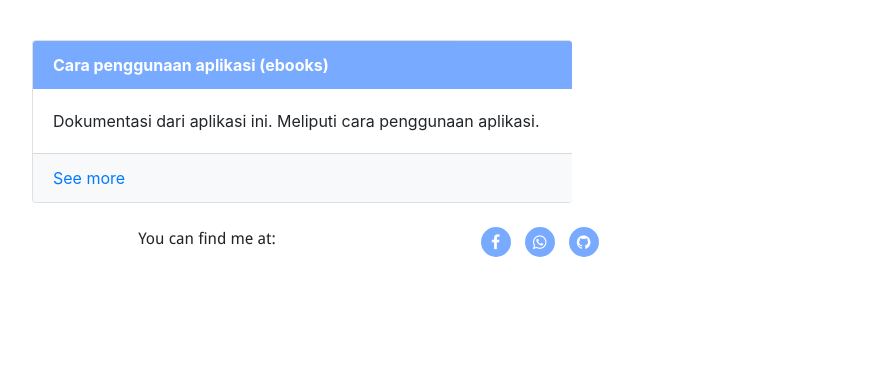
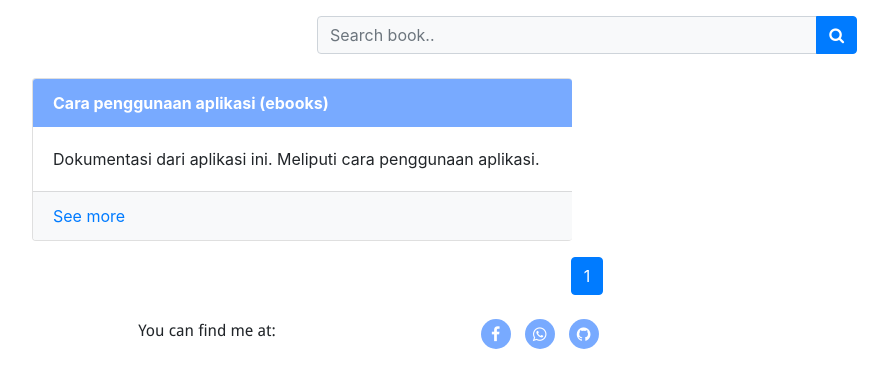
Before and after one commit to hadziq96/ebooks, a CodeIgniter app: page /ebooks/ in a window 1280 px wide. Shown: the part 56-444 px from the top of the page, without its empty margins (53-941 px from the left). Run offline with CodeIgniter, Linux system fonts and the light colour scheme; data comes from the database, SQL or seed files in the repository.

Commit message:
add pagination

```diff
--- a/application/config/routes.php
+++ b/application/config/routes.php
@@ -50,7 +50,7 @@ defined('BASEPATH') OR exit('No direct script access allowed');
 |		my-controller/my-method	-> my_controller/my_method
 */
 $route['default_controller'] = 'guest';
-$route['404_override'] = '';
+$route['404_override'] = 'page/not_found';
 $route['translate_uri_dashes'] = FALSE;
 // admin page
 // for book
@@ -65,5 +65,18 @@ $route['admin/part/edit/(:any)']='admin/part/edit/$1';
 $route['admin/part/confirm/(:any)']='admin/part/confirm/$1';
 $route['admin/part/delete/(:any)']='admin/part/delete/$1';
 // guest page
+// pagination 12 november
+$route['book']='guest';
+$route['book/page']='guest/index';
+$route['book/page/(:num)']='guest/index/$1';
+
+// search book 14 november
+$route['book/search']='guest/search';
+$route['book/search/([A-Za-z]+)']='guest/search/$1';
+$route['book/search/([A-Za-z]+)/(:num)']='guest/search/$1/$2';
+
+// not found
+$route['book/not_found']='page/not_found';
+
 $route['book/(:any)']='guest/book/$1';
 $route['part/(:any)']='guest/part/$1';
--- a/application/controllers/Guest.php
+++ b/application/controllers/Guest.php
@@ -7,9 +7,18 @@ class  Guest extends CI_Controller {
 		$this->load->model('book_model');
 		$this->load->model('part_model');
 	}
-	public function index(){
-		$data['book']=$this->book_model->get_book();
+	// load all book with pagination
+	public function index($page=1){
+		$data['page']=$page;
+		// create string ebooks from base_url for change url ajax pagination
+		$explode_base_url=explode('/',base_url());
+		$data['base_url']=$explode_base_url[3];
+		// $data['book']=$this->book_model->get_book();
 		$this->load->g_template("index",$data);
+	}
+	// load searched book
+	public function search($like=null,$page=1){
+		var_dump([$like,$page]);
 	}
 	public function book($id){
 		$data['book']=$this->book_model->get_book_by_id($id);
--- /dev/null
+++ b/application/controllers/Page.php
@@ -0,0 +1,40 @@
+<?php
+defined('BASEPATH') OR exit('No direct script access allowed');
+
+class  Page extends CI_Controller {
+	public function __construct(){
+		parent::__construct();
+		$this->load->model("book_model");
+	}
+	// pagination book guest
+	public function pagination(){
+		$post=$this->input->post();
+		// pagination
+		$number_page=$post['page'];
+		// i for index
+		$limit=5; // 5 book/page
+		$i=$number_page*$limit-$limit;
+		// if number_page is not available, redirect to not found page
+		$total_book=count($this->book_model->get_book());
+		$total_page=ceil($total_book/$limit);
+		if($number_page>$total_page){
+			redirect("book/not_found");
+		}
+		// pagination
+		$data=[
+				"page_number"=>$number_page,
+				"total_page"=>$total_page
+			];
+		$data["book"]=$this->book_model->pagination($limit,$i);
+		$this->load->view("guest/book_list",$data);
+	}
+
+	// search book guest
+	public function search(){
+		echo"halooo"; die();
+		$this->load->view("guest/search",$data);
+	}
+	public function not_found(){
+		echo "not found";
+	}
+}
--- a/application/models/Book_model.php
+++ b/application/models/Book_model.php
@@ -61,4 +61,28 @@ class Book_model extends CI_Model{
 		$this->db->delete('book',['id'=>$id]);
 		$this->db->delete('part',['id_book'=>$id]);
 	}
+
+	// advance function
+	// pagination
+	public function pagination($limit,$i){
+		$this->db->order_by('id');
+		$this->db->limit($limit,$i);
+		$query=$this->db->get("book");
+		return $query->result_array();
+	}
+
+	// searh function
+	// get book searched
+	public function get_book_searched($search){
+		$this->db->like('title',$search);
+		$query=$this->db->get('book');
+		return $query->result_array();
+	}
+	public function search($limit,$i, $search){
+		$this->db->order_by('id');
+		$this->db->like('title',$search);
+		$this->db->limit($limit,$i);
+		$query=$this->db->get("book");
+		return $query->result_array();
+	}
 }
--- /dev/null
+++ b/application/views/guest/book_list.php
@@ -0,0 +1,53 @@
+<div class="container">
+	<div class="row">
+	<?php foreach($book as $a_book){?>
+	<div class="col-md-6">
+	<div class="card mt-4 border-right-0">
+		<div class="card-header bg-custom text-white border-bottom-0">
+			<b><?=$a_book['title'];?></b>
+		</div>
+		<div class="card-body">
+			<?=$a_book['description'];?>
+		</div>
+		<div class="card-footer bg-light">
+			<a href="<?=base_url('book/'.$a_book['id']);?>">See more</a>
+		</div>
+	</div>
+	</div>
+	<?}?>
+	</div>
+</div>
+
+<!-- pagination link -->
+<ul class="mt-3 pagination justify-content-center">
+		<?php if($page_number!=1){?>
+		<li class="page-item"><button class="page-link ajax_pagination" id="<?=$page_number-1;?>">prev</button></li>
+		<?}?>
+		<?php
+			if($total_page>=5){
+				if($page_number<=2){
+					$xy=1;
+					$xyz=$page_number+3;
+				}elseif($page_number>=$total_page-1){
+					$xy=$page_number-3;
+					$xyz=$total_page;
+				}else{
+					$xy=$page_number-2;
+					$xyz=$total_page;
+				}
+			}else{
+				$xy=1;
+				$xyz=$total_page;
+			}
+			 for($y=$xy; $y<=$xyz; $y++){
+				if($y==$page_number){?>
+					<li class="page-item active"><button style="color:blue;" class="text-white page-link ajax_pagination" id="<?=$y;?>"><?= $y;?></button></li>
+				<?}else{?>
+					<li class="page-item"><button class="page-link ajax_pagination" id="<?=$y;?>"><?= $y;?></button></li>
+				<?}
+			}?>
+
+		<?php if($page_number!=$total_page && $total_page!=0){?>
+		<li class="page-item"><button class="page-link ajax_pagination" id="<?=$page_number+1;?>">next</button></li>
+		<?}?>
+	</ul>
--- a/application/views/guest/footer.php
+++ b/application/views/guest/footer.php
@@ -16,7 +16,7 @@
 <!-- end of footer -->
 
 <!--load script-->
-<script src="<?=base_url('asset/js/jquery.js');?>"></script>
+<!--<script src="<?=base_url('asset/js/jquery.js');?>"></script>-->
 <script src="<?=base_url('asset/js/bootstrap.js');?>"></script>
 </body>
 </html>
--- a/application/views/guest/index.php
+++ b/application/views/guest/index.php
@@ -1,20 +1,42 @@
 <!-- start content -->
 <div class="container">
-	<div class="row">
-	<?php foreach($book as $a_book){?>
-	<div class="col-md-6">
-	<div class="card mt-4 border-right-0">
-		<div class="card-header bg-custom text-white border-bottom-0">
-			<b><?=$a_book['title'];?></b>
-		</div>
-		<div class="card-body">
-			<?=$a_book['description'];?>
-		</div>
-		<div class="card-footer bg-light">
-			<a href="<?=base_url('book/'.$a_book['id']);?>">See more</a>
+	<div class="row d-flex justify-content-center">
+		<div class="input-group col-md-6">
+			<input type="text" class="form-control bg-light search-input" placeholder="Search book..">
+			<div class="input-group-append">
+				<button class="btn btn-primary search-button" type="button">
+					<i class="fa fa-search"></i>
+				</button>
+			</div>
 		</div>
 	</div>
-	</div>
-	<?}?>
-	</div>
 </div>
+
+
+<div class="list-book">
+</div>
+<script src="<?=base_url('asset/js/jquery.js');?>"></script>
+<script>
+	$(document).ready(function(){
+	function ajax(page){
+		$.ajax({
+			type:'POST',
+			data:{page:page},
+			url:"<?=base_url('page/pagination');?>",
+			success:function(result){
+					$(".list-book").html(result);
+
+					// click button
+					$(".ajax_pagination").on("click",function(){
+						ajax($(this).attr('id'));
+						// base_url variable from guest controller. see controller to see detail
+						window.history.pushState(null,null,"/<?=$base_url;?>/book/page/"+$(this).attr('id'));
+					});
+				}
+		});
+	}
+	// load book first time
+	ajax("<?=$page;?>");
+
+	});
+</script>
```
Also changed, not shown: application/views/guest/pagination.php (added, +53 -0 lines), application/views/guest/search.php (added).
